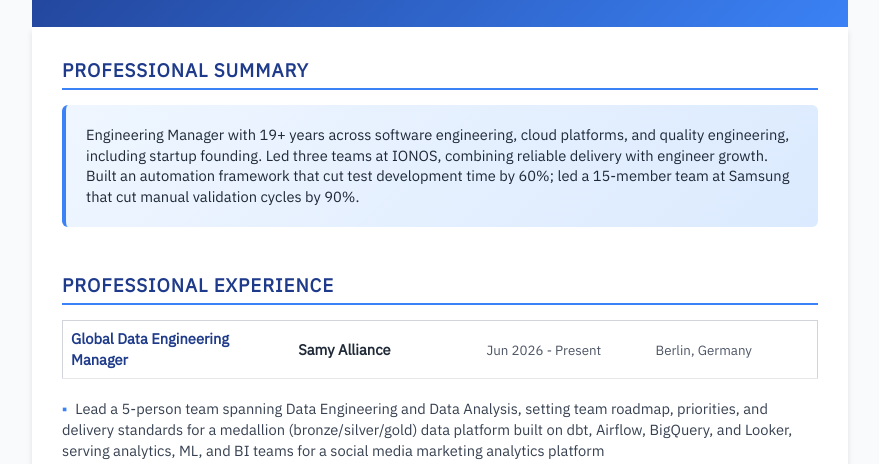
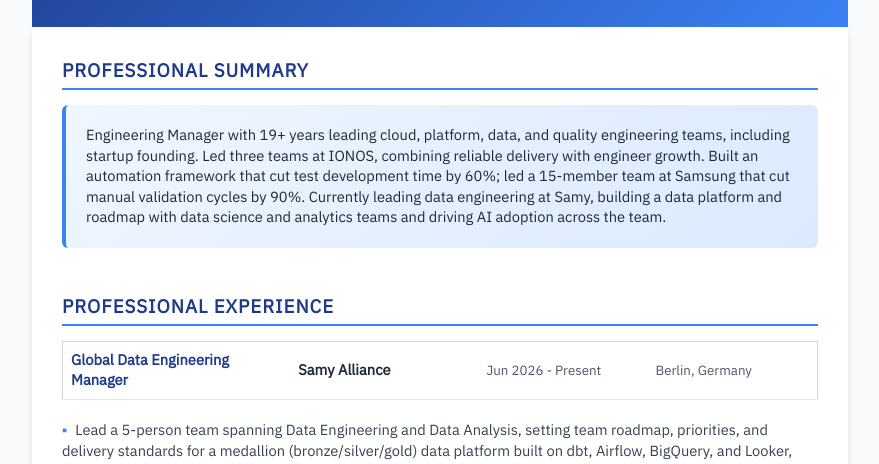
Before and after one commit to ReinaMoon/simpel_resume, a website: page index.html in a window 1280 px wide. Shown: the part 322-786 px from the top of the page, without its empty margins (200-1079 px from the left). Drawn offline with Linux system fonts and the light colour scheme.

Commit message:
Update professional summary

```diff
--- a/index.html
+++ b/index.html
@@ -548,7 +548,7 @@ h.classList.add('layout-'+l);h.classList.add('theme-'+t);
 <main class="main-col">
 <div class="section section-summary">
 <div class="section-title">PROFESSIONAL SUMMARY</div>
-<div class="summary-box">Engineering Manager with 19+ years across software engineering, cloud platforms, and quality engineering, including startup founding. Led three teams at IONOS, combining reliable delivery with engineer growth. Built an automation framework that cut test development time by 60%; led a 15-member team at Samsung that cut manual validation cycles by 90%.</div>
+<div class="summary-box">Engineering Manager with 19+ years leading cloud, platform, data, and quality engineering teams, including startup founding. Led three teams at IONOS, combining reliable delivery with engineer growth. Built an automation framework that cut test development time by 60%; led a 15-member team at Samsung that cut manual validation cycles by 90%. Currently leading data engineering at Samy, building a data platform and roadmap with data science and analytics teams and driving AI adoption across the team.</div>
 </div>
 
 <div class="section section-experience">
```
Also changed, not shown: 4 other files.
